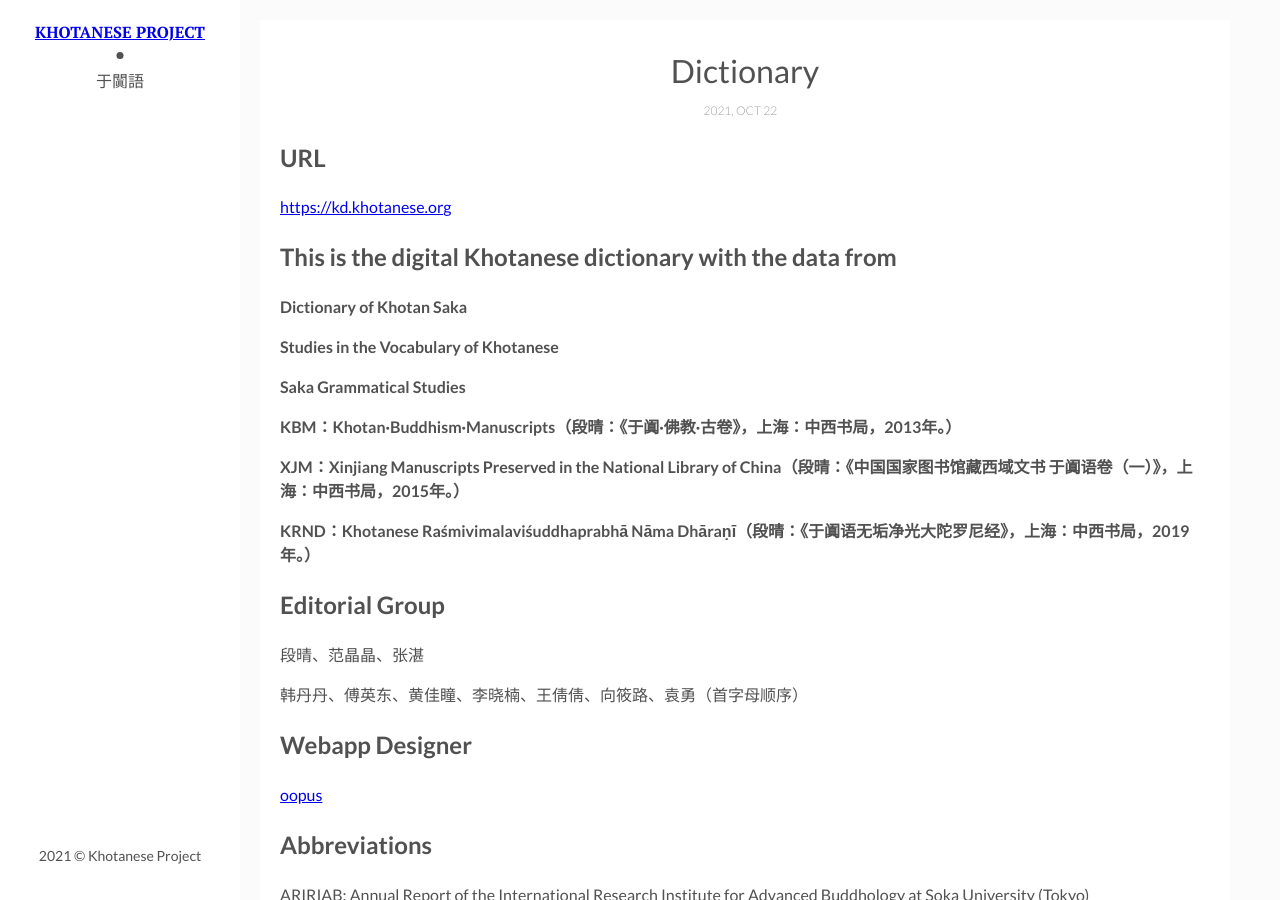
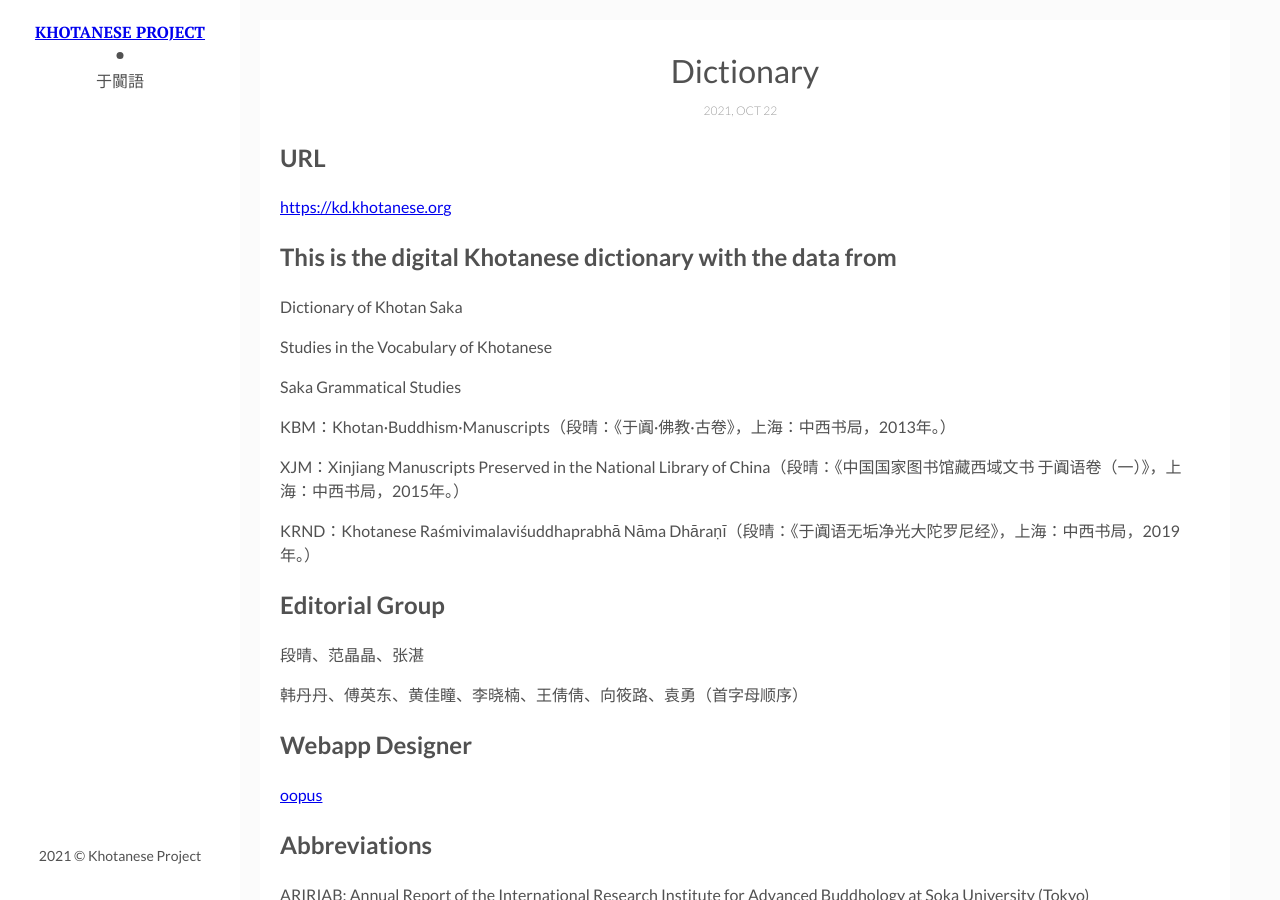
Before and after one commit to khotanese/khotanese.github.io, a Jekyll site: the page built from _posts/2021-10-22-dictionary.markdown, in a window 1280 px wide and 900 px high. Built offline with Jekyll 4.4.1, drawn with Linux system fonts in a browser that asks for light colours.

```diff
--- a/_posts/2021-10-22-dictionary.markdown
+++ b/_posts/2021-10-22-dictionary.markdown
@@ -14,17 +14,17 @@ img:  # Add image post (optional)
 
 ## This is the digital Khotanese dictionary with the data from
 
-**Dictionary of Khotan Saka**
+Dictionary of Khotan Saka
 
-**Studies in the Vocabulary of Khotanese**
+Studies in the Vocabulary of Khotanese
 
-**Saka Grammatical Studies**
+Saka Grammatical Studies
 
-**KBM：Khotan·Buddhism·Manuscripts（段晴：《于阗·佛教·古卷》，上海：中西书局，2013年。）**
+KBM：Khotan·Buddhism·Manuscripts（段晴：《于阗·佛教·古卷》，上海：中西书局，2013年。）
 
-**XJM：Xinjiang Manuscripts Preserved in the National Library of China（段晴：《中国国家图书馆藏西域文书 于阗语卷（一）》，上海：中西书局，2015年。）**
+XJM：Xinjiang Manuscripts Preserved in the National Library of China（段晴：《中国国家图书馆藏西域文书 于阗语卷（一）》，上海：中西书局，2015年。）
 
-**KRND：Khotanese Raśmivimalaviśuddhaprabhā Nāma Dhāraṇī（段晴：《于阗语无垢净光大陀罗尼经》，上海：中西书局，2019年。）**
+KRND：Khotanese Raśmivimalaviśuddhaprabhā Nāma Dhāraṇī（段晴：《于阗语无垢净光大陀罗尼经》，上海：中西书局，2019年。）
 
 
 ## Editorial Group
```
